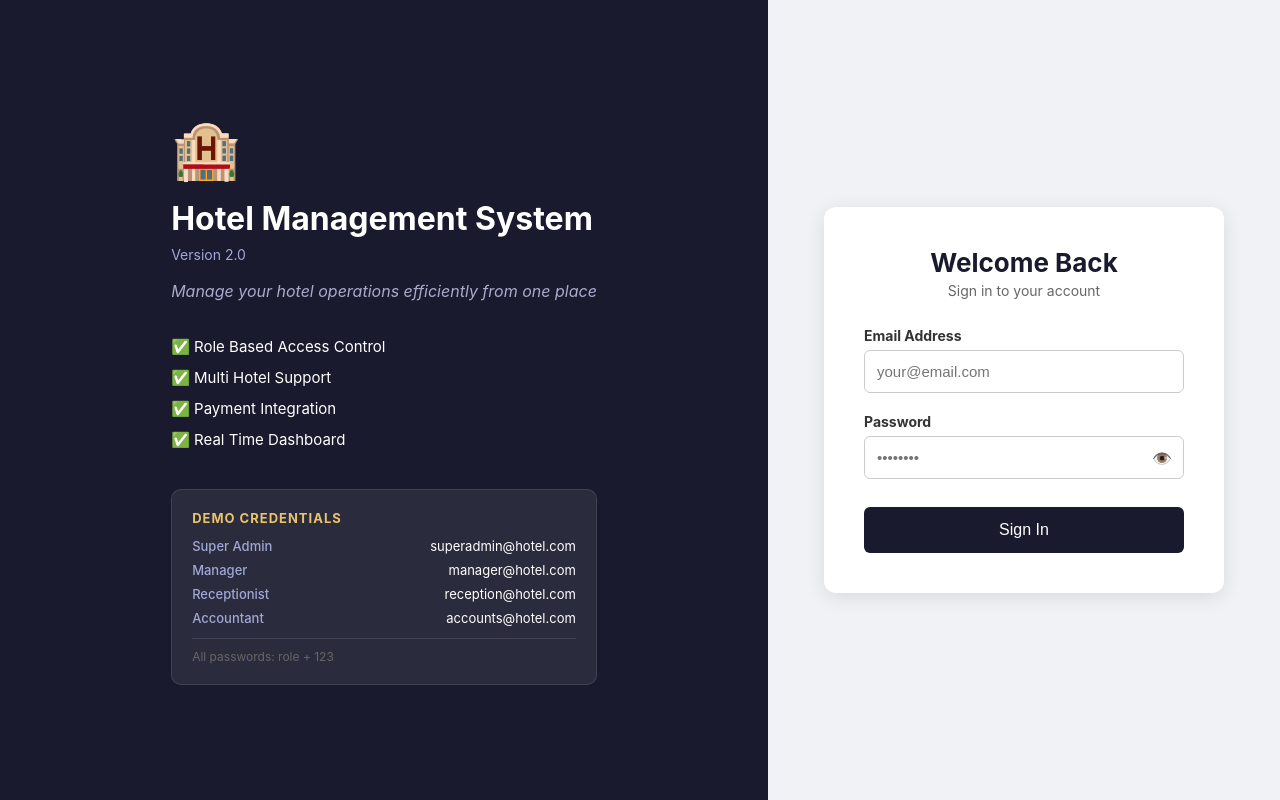
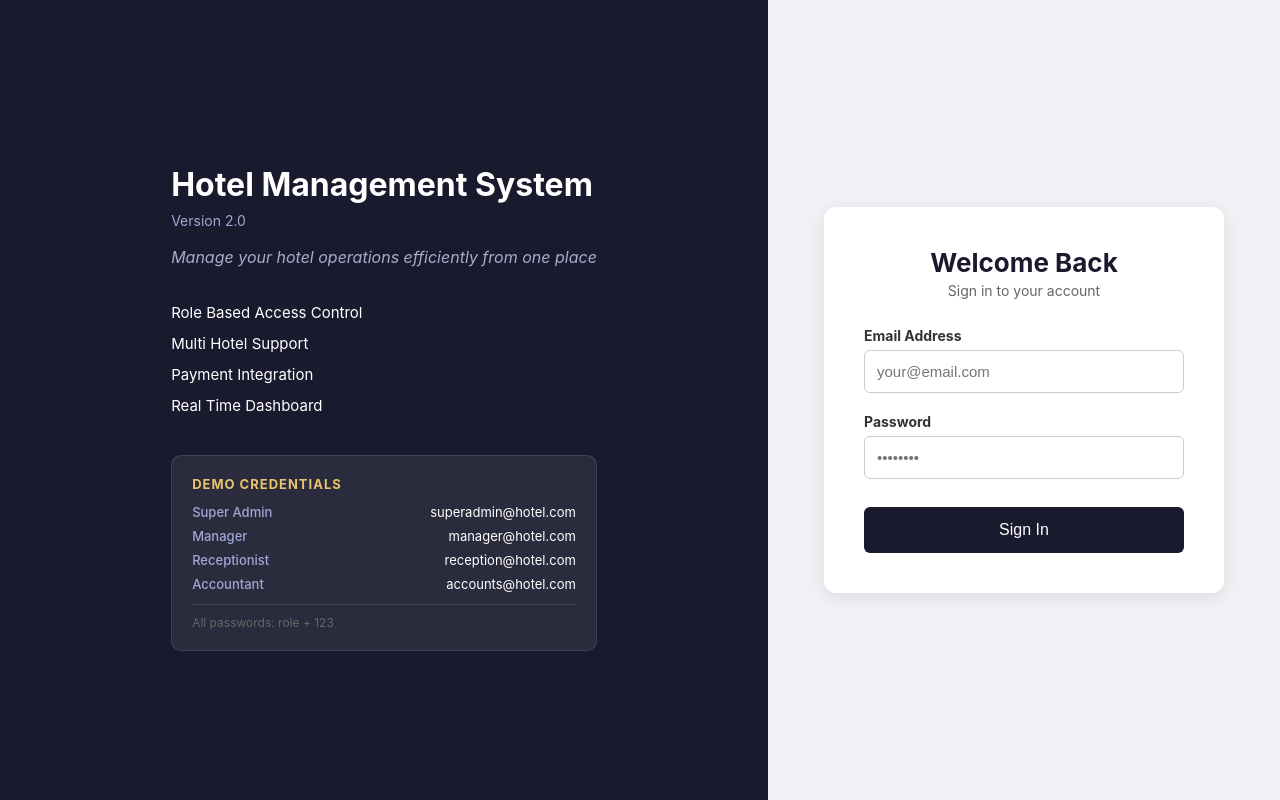
Before and after one commit to Sangamrai021/Hotel-Management-System, a React (Vite) app in the folder client/: page /login in a window 1280 px wide. Built offline with nearby package versions, Linux system fonts and the light colour scheme.

Commit message:
removed emoji

```diff
--- a/client/src/pages/Auth/Login.jsx
+++ b/client/src/pages/Auth/Login.jsx
@@ -34,17 +34,17 @@ const Login = () => {
         <div style={styles.container}>
             <div style={styles.left}>
                 <div style={styles.leftContent}>
-                    <div style={styles.hotelIcon}>🏨</div>
+                    <div style={styles.hotelIcon}></div>
                     <h1 style={styles.hotelName}>Hotel Management System</h1>
                     <p style={styles.hotelVersion}>Version 2.0</p>
                     <p style={styles.hotelTagline}>
                         Manage your hotel operations efficiently from one place
                     </p>
                     <div style={styles.features}>
-                        <div style={styles.feature}>✅ Role Based Access Control</div>
-                        <div style={styles.feature}>✅ Multi Hotel Support</div>
-                        <div style={styles.feature}>✅ Payment Integration</div>
-                        <div style={styles.feature}>✅ Real Time Dashboard</div>
+                        <div style={styles.feature}> Role Based Access Control</div>
+                        <div style={styles.feature}> Multi Hotel Support</div>
+                        <div style={styles.feature}> Payment Integration</div>
+                        <div style={styles.feature}> Real Time Dashboard</div>
                     </div>
 
                     <div style={styles.demoBox}>
@@ -106,7 +106,7 @@ const Login = () => {
                                     onClick={() => setShowPassword(!showPassword)}
                                     style={styles.eyeBtn}
                                 >
-                                    {showPassword ? "🙈" : "👁️"}
+                                    {showPassword ? " " : " "}
                                 </button>
                             </div>
                         </div>
```
